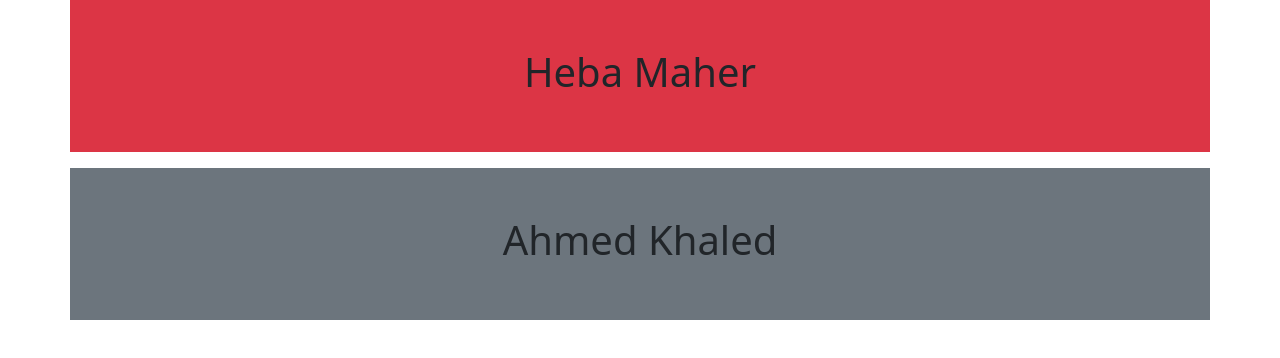
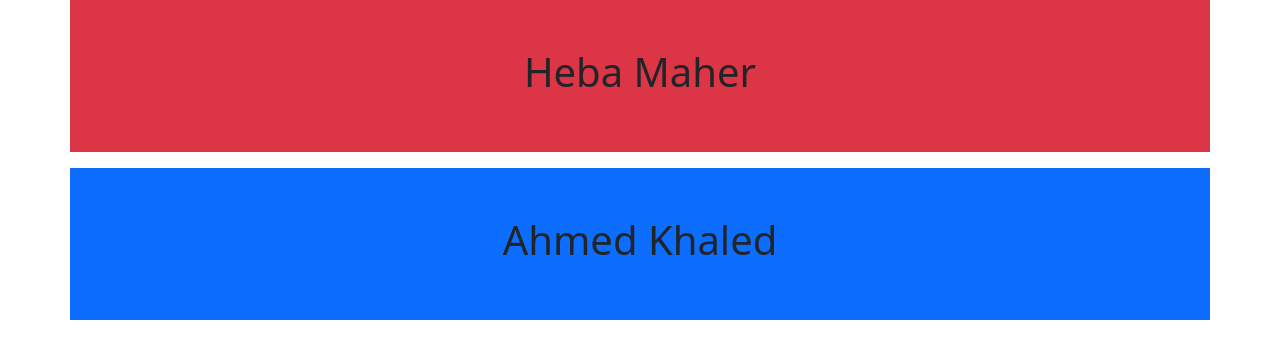
Before and after one commit to heba1123/Route, a plain HTML site: page index.html in a window 1280 px wide. Drawn offline with nearby package versions, Linux system fonts and the light colour scheme.

Commit message:
ahmd commit

```diff
--- a/index.html
+++ b/index.html
@@ -16,7 +16,7 @@
                <div class="col-12 w-100 p-5 mb-3 bg-danger d-flex justify-content-center align-items-center">
                    <h1>Heba Maher</h1>
                </div>
-               <div class="col-12 w-100 p-5 mb-3 bg-secondary d-flex justify-content-center align-items-center">
+               <div class="col-12 w-100 p-5 mb-3 bg-primary d-flex justify-content-center align-items-center">
                 <h1>Ahmed Khaled</h1>
             </div>
             </div>
```
